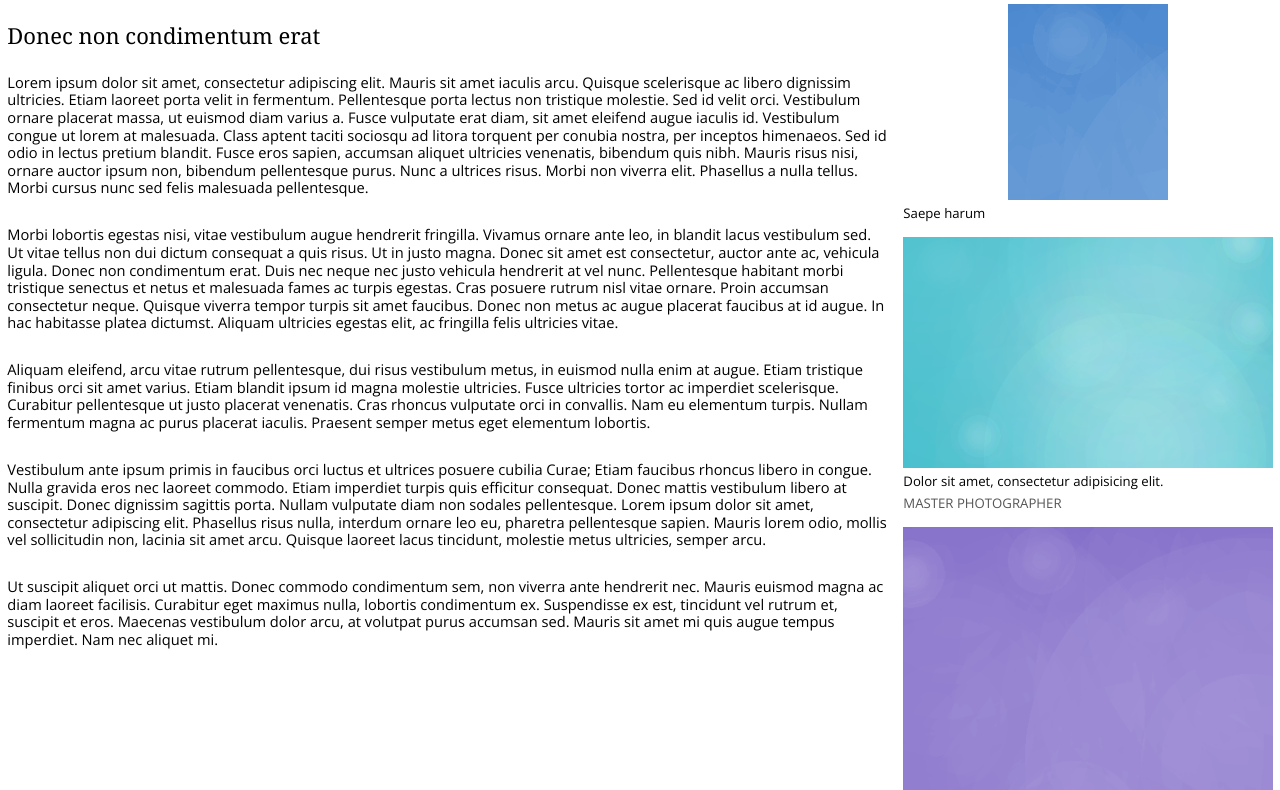
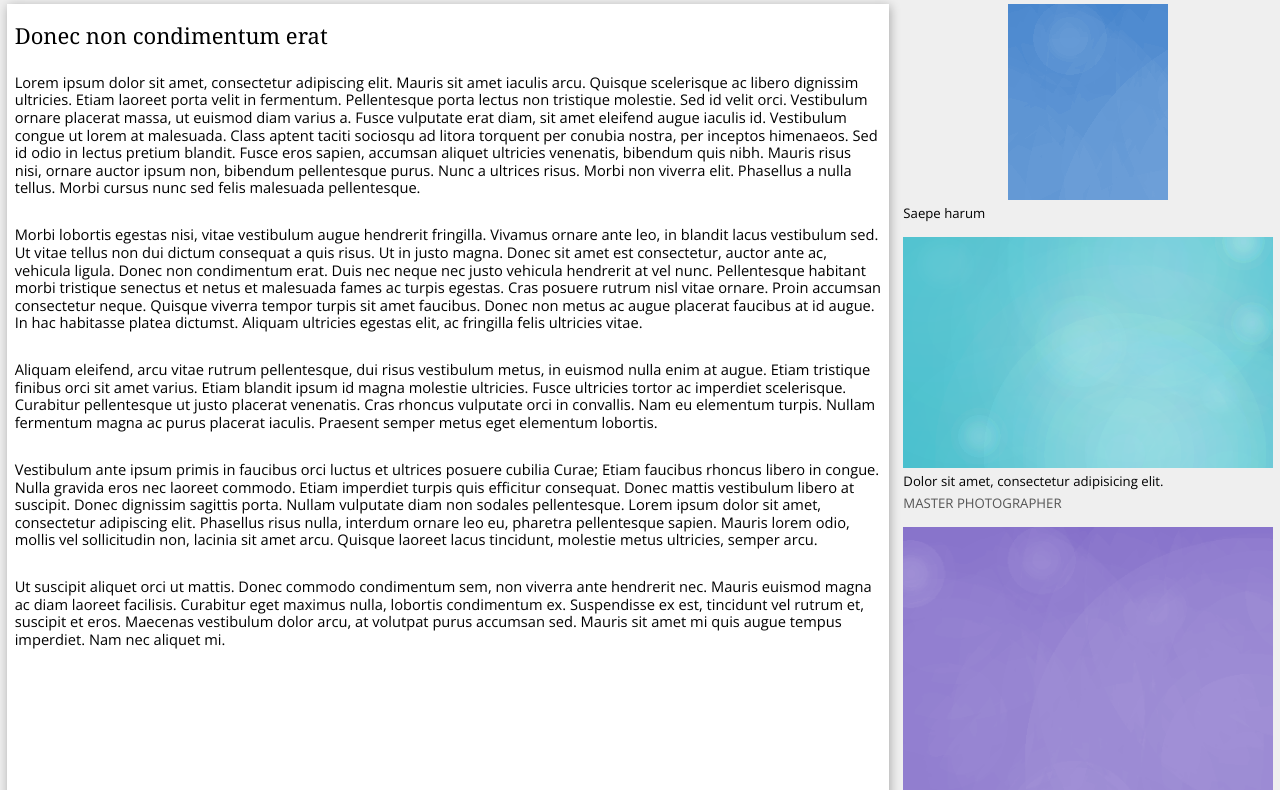
Before and after one commit to ohanhi/responsive-article-editor, a website: page editor.html in a window 1280 px wide. Shown: the part 99-889 px from the top of the page. Drawn offline with nearby package versions, Linux system fonts and the light colour scheme.

Commit message:
Make editor section stand out more

```diff
--- a/css/main.css
+++ b/css/main.css
@@ -6,6 +6,7 @@ body {
   height: 100vh;
   overflow: hidden;
   flex-direction: column;
+  background: #efefef
 }
 .side-by-side {
   display: flex;
@@ -74,7 +75,7 @@ body {
   margin-bottom: 1em;
 }
 .ui-sortable-handle:hover {
-  background-color: #efefef;
+  background-color: rgba(0,0,0, 0.1);
 }
 .ui-sortable-helper {
   opacity: 0.7;
@@ -88,6 +89,12 @@ body {
 #drawer li {
   clear: both;
   overflow: visible;
+}
+
+#editor .scroll-container {
+  box-shadow: 1px 2px 10px rgba(0,0,0, 0.3);
+  padding: 0 0.5em;
+  background: #fff;
 }
 
 #editor li,
```
